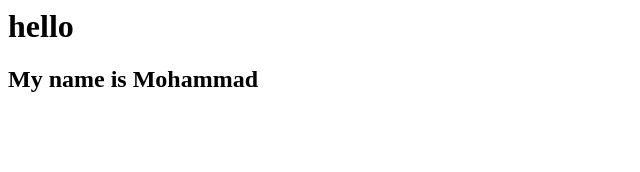
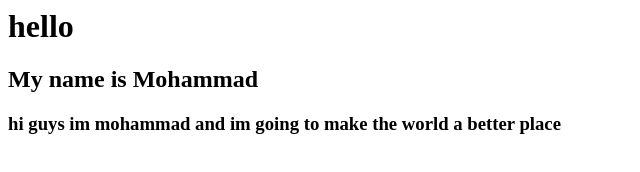
Before and after one commit to devcapt/jadi-git, a plain HTML site: page index.html in a window 1280 px wide. Shown: the whole page, without its empty margins (0-640 px from the left). Drawn offline with Linux system fonts and the light colour scheme.

Commit message:
h3 tag added with some fun message on it

```diff
--- a/index.html
+++ b/index.html
@@ -3,5 +3,7 @@
 
 	<h1>hello</h1>
 	<h2>My name is Mohammad</h2>
+	<h3>hi guys im mohammad and im going to make the world a better place</h3>
+
 </body>
 </html>
```
